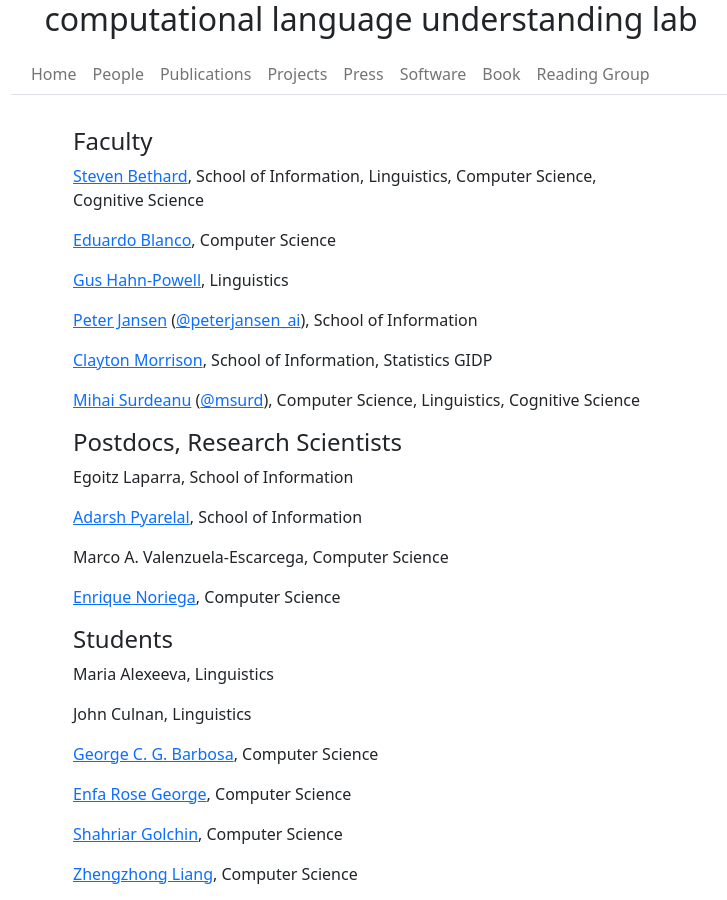
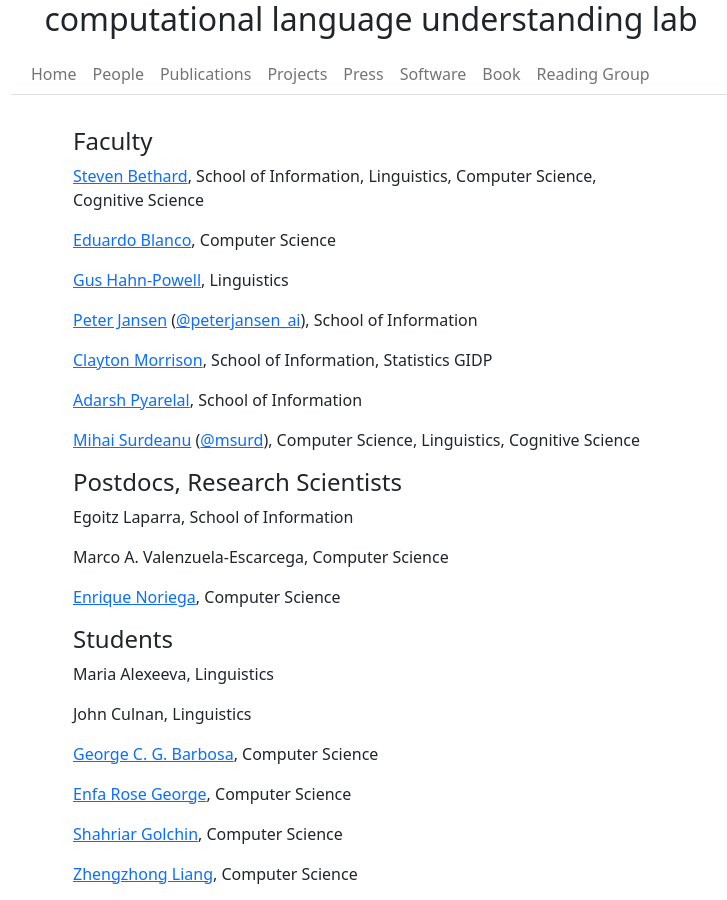
Before and after one commit to beingenfa/clulab.github.io, a Jekyll site: the page built from people.md, in a window 1280 px wide and 900 px high. Shown: the whole window, without its empty margins (269-996 px from the left). Built offline with Jekyll 4.4.1, drawn with Linux system fonts in a browser that asks for light colours.

```diff
--- a/people.md
+++ b/people.md
@@ -17,13 +17,14 @@ order: 1
 
 [Clayton Morrison](http://w3.sista.arizona.edu/~clayton/), School of Information, Statistics GIDP
 
+[Adarsh Pyarelal](http://adarsh.cc), School of Information
+
 [Mihai Surdeanu](http://www.surdeanu.info/mihai) ([@msurd](https://twitter.com/msurd)), Computer Science, Linguistics, Cognitive Science
 
 #### Postdocs, Research Scientists ####
 
 Egoitz Laparra, School of Information
 
-[Adarsh Pyarelal](http://adarsh.cc), School of Information
 
 Marco A. Valenzuela-Escarcega, Computer Science
 
```
